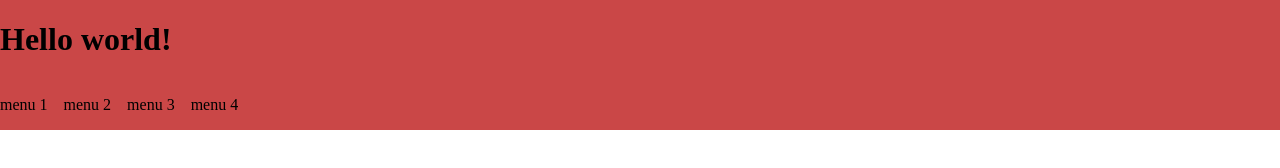
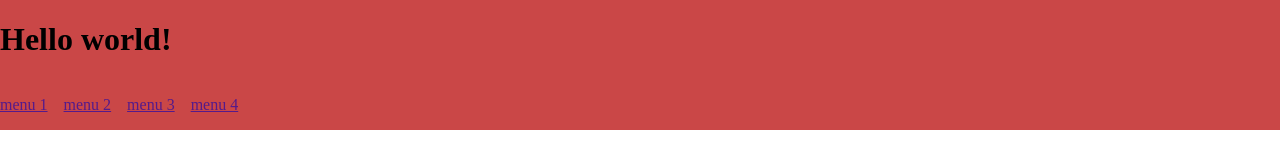
Before and after one commit to j-chor/ProjektInternetowy, a website: page index.html in a window 1280 px wide. Drawn offline with Linux system fonts and the light colour scheme.

Commit message:
add menu links

```diff
--- a/index.html
+++ b/index.html
@@ -12,10 +12,10 @@
         <h1>Hello world!</h1>
         <nav>
             <ul>
-                <li>menu 1</li>
-                <li>menu 2</li>
-                <li>menu 3</li>
-                <li>menu 4</li>
+                <li><a href="">menu 1</a></li>
+                <li><a href="">menu 2</a></li>
+                <li><a href="">menu 3</a></li>
+                <li><a href="">menu 4</a></li>
             </ul>
         </nav>
     </header>
```
